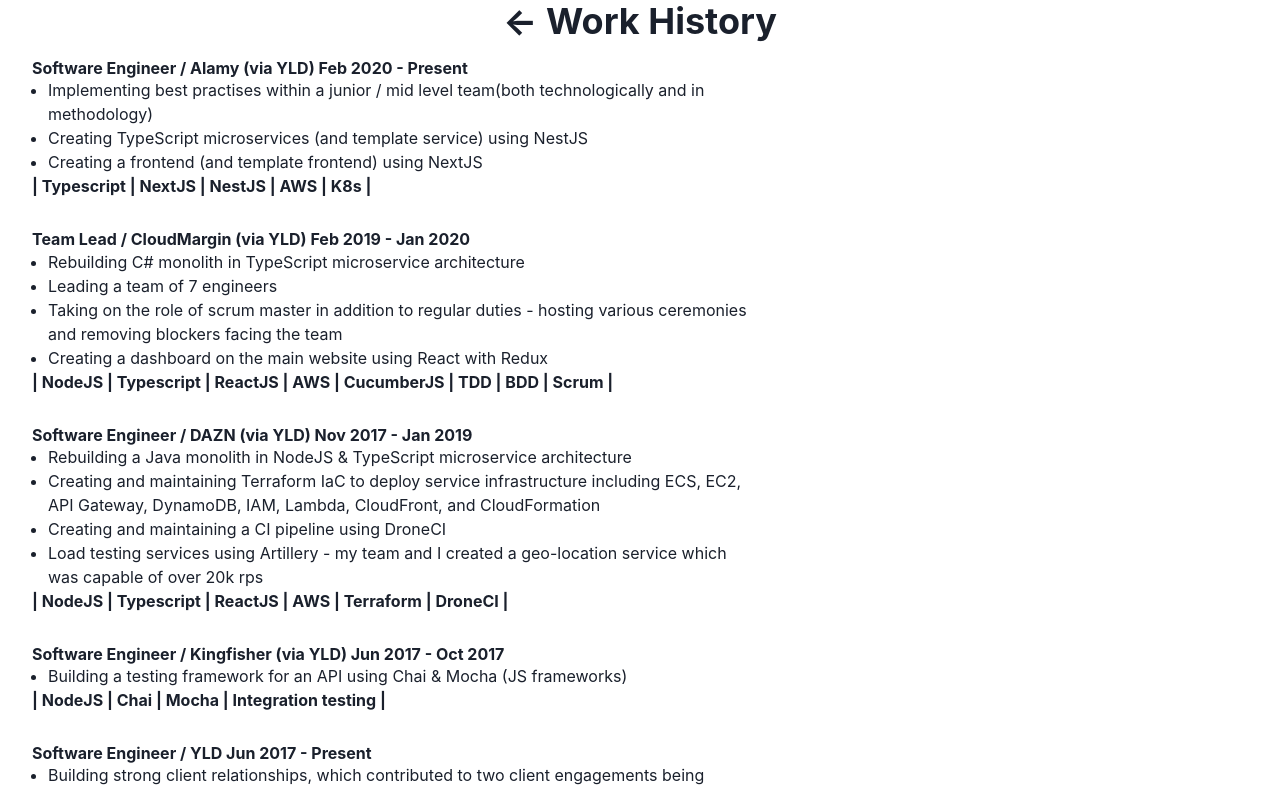
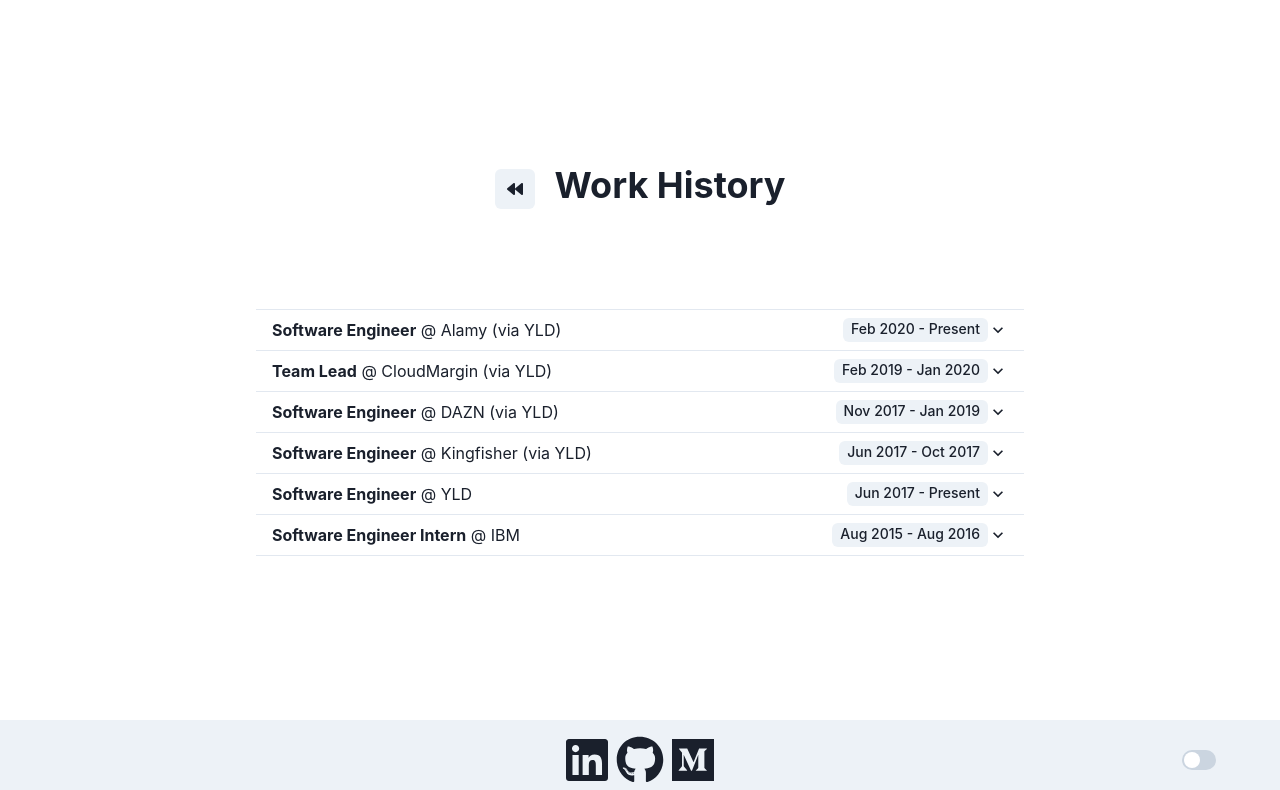
Before and after one commit to JoeScho/website, a Next.js app: page /work in a window 1280 px wide. Shown: the top 790 px of the page. Built offline with nearby package versions, Linux system fonts and the light colour scheme.

Commit message:
styling work page

```diff
--- a/src/components/Footer.js
+++ b/src/components/Footer.js
@@ -24,7 +24,7 @@ const Footer = () => {
       <Link href="https://medium.com/@joescho" target="_blank" >
         <FontAwesomeIcon icon={faMedium} size="3x" />
       </Link>
-      <Switch onChange={toggleColorMode} defaultChecked={colorMode} />
+      <Switch position='absolute' right='5%' onChange={toggleColorMode} checked={colorMode === 'light'} />
     </Flex>
   );
 };
--- /dev/null
+++ b/src/components/HeadingWithBackButton.js
@@ -0,0 +1,15 @@
+import React from 'react';
+import { faBackward } from '@fortawesome/free-solid-svg-icons';
+import { FontAwesomeIcon } from '@fortawesome/react-fontawesome';
+import { Heading, IconButton } from '@chakra-ui/react';
+
+const HeadingWithBackButton = ({ title }) => (
+  <Heading mb={100}>
+    <a href="/" style={{ marginRight: 20 }}>
+      <IconButton icon={<FontAwesomeIcon icon={faBackward} />} />
+    </a>
+    {title}
+  </Heading>
+);
+
+export default HeadingWithBackButton;
--- a/src/data/work.js
+++ b/src/data/work.js
@@ -4,7 +4,7 @@ export default [
     title: 'Software Engineer',
     date: 'Feb 2020 - Present',
     description: [
-      'Implementing best practises within a junior / mid level team(both technologically and in methodology)',
+      'Implementing best practises within a junior / mid level team (both technologically and in methodology)',
       'Creating TypeScript microservices (and template service) using NestJS',
       'Creating a frontend (and template frontend) using NextJS',
     ],
@@ -95,7 +95,7 @@ export default [
   {
     company: 'IBM',
     title: 'Software Engineer Intern',
-    date: 'August 2015 - August 2016',
+    date: 'Aug 2015 - Aug 2016',
     description: [
       'Here I initially worked with a team developing the widely used industry product, including IBM Integration Bus. This was a monolith system which has been in development for 20 years!',
       'After 6 months, I proceeded to join another team in which I created fully unit and integration tested microservices - following TDD practise - for a (then) new product, IBM App Connect.',
--- a/src/pages/work.js
+++ b/src/pages/work.js
@@ -1,63 +1,61 @@
 import React from 'react';
-import workHistory from '../data/work';
 import {
   Flex,
-  Heading,
   UnorderedList,
   ListItem,
-  Divider,
-  List,
-  Text,
-  Stack
+  Accordion,
+  AccordionItem,
+  AccordionButton,
+  AccordionPanel,
+  AccordionIcon,
+  Tag,
+  Box,
+  useColorModeValue,
 } from '@chakra-ui/react';
+import workHistory from '../data/work';
+import HeadingWithBackButton from '../components/HeadingWithBackButton';
 
 export default function Work() {
+  const tagHoverBackground = useColorModeValue('gray.300', 'gray.500');
+
   return (
-    <Flex alignItems='center' justifyContent='center' flexDirection='column'>
-      <Heading>
-        <a href="/">&larr;</a> Work History
-      </Heading>
+    <Flex height='90vh' alignItems='center' justifyContent='center' flexDirection='column'>
+      <HeadingWithBackButton title='Work History' />
 
-      <UnorderedList listStyleType='none'>
+      <Accordion width="60%" allowToggle>
         {
           workHistory.map((role) => (
-            <ListItem key={role.title}>
-              <Stack direction="row" width="60%" p={4}>
-                <Flex flexDirection='column'>
-                  <Heading size="sm">{role.title} / {role.company} {role.date}</Heading>
-                  <UnorderedList>
-                    {role.description.map(
-                      (description) => <ListItem key={description}>{description}</ListItem>,
-                    )}
-                  </UnorderedList>
-                  <strong>| {role.tech.map((tech) => (`${tech} | `))}</strong>
-                </Flex>
-              </Stack>
-            </ListItem>
+            <AccordionItem key={role.title}>
+              <h2>
+                <AccordionButton>
+                  <Box flex="1" textAlign="left">
+                    <strong>{role.title}</strong> @ {role.company}
+                  </Box>
+                  <Tag marginLeft='auto'>{role.date}</Tag>
+                  <AccordionIcon />
+                </AccordionButton>
+              </h2>
+
+              <AccordionPanel pb={4}>
+                <UnorderedList>
+                  {role.description.map(
+                    (description) => <ListItem key={description}>{description}</ListItem>,
+                  )}
+                </UnorderedList>
+                {role.tech.map(
+                  (tech) => <Tag
+                    mt={6}
+                    mx={1}
+                    _hover={{
+                      backgroundColor: tagHoverBackground,
+                    }}
+                  >{tech}</Tag>,
+                )}
+              </AccordionPanel>
+            </AccordionItem>
           ))
         }
-      </UnorderedList>
-
-      {/* <ul>
-        <hr />
-        {
-          workHistory.map((role) => (
-            <a href={role.link} target="_blank">
-              <li key={role.title}>
-                <h3>{role.title} <company>/ {role.company}</company> <date>{role.date}</date></h3>
-
-                <ul>
-                  {role.description.map(
-                    (description) => <li key={description}>{description}</li>,
-                  )}
-                </ul>
-                <strong>| {role.tech.map((tech) => (`${tech} | `))}</strong>
-                <hr />
-              </li>
-            </a>
-          ))
-        }
-      </ul> */}
+      </Accordion>
     </Flex>
   );
 }
```
